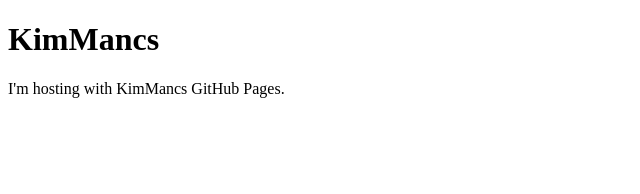
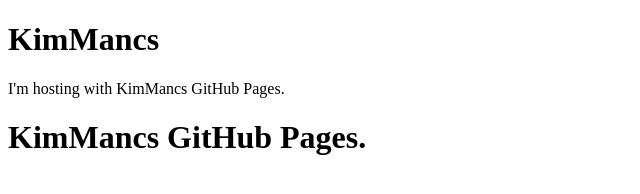
Before and after one commit to KimMancs/KimMancs.github.io, a plain HTML site: page index.html in a window 1280 px wide. Shown: the whole page, without its empty margins (0-640 px from the left). Drawn offline with Linux system fonts and the light colour scheme.

Commit message:
Update index.html

```diff
--- a/index.html
+++ b/index.html
@@ -3,5 +3,6 @@
 <body>
 <h1>KimMancs</h1>
 <p>I'm hosting with KimMancs GitHub Pages.</p>
+<h1>KimMancs GitHub Pages.</h1>
 </body>
 </html>
```
